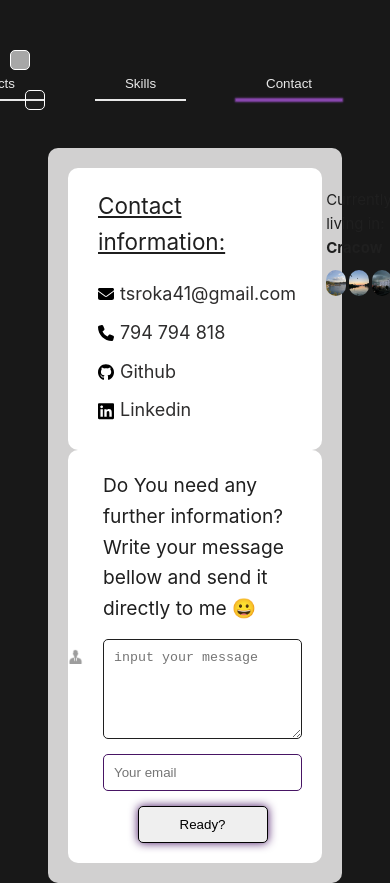
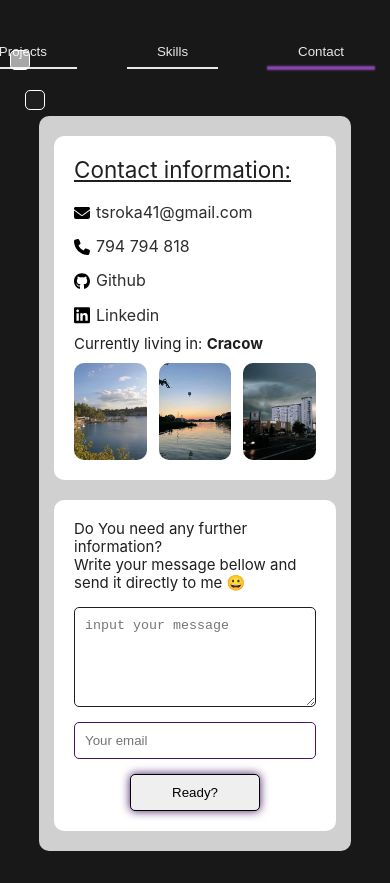
Before and after one commit to khamtaler/portfolio, a Vue app: page / in a window 390 px wide. Both pictures are taken after a click on the element "Contact". Built offline with nearby package versions, Linux system fonts and the light colour scheme.

Commit message:
initiation of responsiveness without mobile menu yet

```diff
--- a/src/App.vue
+++ b/src/App.vue
@@ -136,10 +136,7 @@ export default {
 	border-radius: 10px;
 	padding: 20px;
 }
-.homepage--sectionText,
-.homepage--sectionImage {
-	width: 50%;
-}
+
 .homepage--sectionImage {
 	mix-blend-mode: multiply;
 }
@@ -207,4 +204,46 @@ export default {
 .projects--image:hover {
 	transform: scale(1.05);
 }
+@media (min-width: 801px) {
+	.homepage--sectionText,
+	.homepage--sectionImage {
+		width: 50%;
+	}
+}
+@media (max-width: 800px) {
+	.projects {
+		flex-direction: column;
+	}
+	.section--contact {
+		flex-direction: column;
+	}
+	.contact {
+		gap: 20px;
+	}
+	.contact--information {
+		padding: 0px;
+	}
+	.contact--link {
+		font-size: 1rem;
+		margin-bottom: 10px;
+	}
+	.contact--city {
+		padding: 0;
+	}
+	.projects--image {
+		aspect-ratio: 1;
+		height: unset;
+		margin-bottom: 15px;
+	}
+	.homepage--sectionImage {
+		width: 100%;
+	}
+	.homepage--section {
+		flex-direction: column;
+		justify-content: center;
+		align-items: center;
+		width: 100%;
+		padding: 20px;
+	}
+}
 </style>
--- a/src/assets/base.css
+++ b/src/assets/base.css
@@ -65,7 +65,7 @@ body {
 	min-height: 100vh;
 
 	transition: color 0.5s, background-color 0.5s;
-	line-height: 1.6;
+	line-height: 1.2;
 	font-family: Inter, -apple-system, BlinkMacSystemFont, 'Segoe UI', Roboto, Oxygen, Ubuntu,
 		Cantarell, 'Fira Sans', 'Droid Sans', 'Helvetica Neue', sans-serif;
 	font-size: 15px;
@@ -95,3 +95,9 @@ a:hover {
 .dark p {
 	color: #1f1f1f;
 }
+
+@media (max-width: 800px) {
+	.hideMobile {
+		display: none;
+	}
+}
--- a/src/assets/main.css
+++ b/src/assets/main.css
@@ -19,3 +19,14 @@
 .button:hover {
 	cursor: pointer;
 }
+
+@media (max-width: 1000px) {
+	#app {
+		max-height: unset;
+	}
+}
+@media (max-width: 800px) {
+	#app {
+		padding: 1rem;
+	}
+}
--- a/src/components/ContactForm.vue
+++ b/src/components/ContactForm.vue
@@ -1,10 +1,10 @@
 <template>
 	<div class="contact">
-		<div class="contact--imageContainer">
+		<div class="contact--imageContainer hideMobile">
 			<img class="contact--image" src="../assets/images/avatar.jpg" />
 		</div>
 		<div class="contact--formContainer">
-			<h4 class="contact--formHeader">
+			<h4 class="">
 				Do You need any further information? <br />
 
 				Write your message bellow and send it directly to me &#128512;
@@ -121,4 +121,14 @@ export default {
 		width: 60%;
 	}
 }
+@media (max-width: 1000px) {
+	.contact--formHeader {
+		font-size: 1rem;
+	}
+}
+@media (min-width: 801px) {
+	.contact {
+		gap: 20px;
+	}
+}
 </style>
--- a/src/components/HobbyTile.vue
+++ b/src/components/HobbyTile.vue
@@ -17,10 +17,12 @@ export default {
 </script>
 
 <style lang="scss" scoped>
-.hobbyTile {
-	width: 30%;
-}
 .hobbyTile--desc {
 	text-align: center;
 }
+@media (min-width: 801px) {
+	.hobbyTile {
+		width: 30%;
+	}
+}
 </style>
--- a/src/components/ProjectTile.vue
+++ b/src/components/ProjectTile.vue
@@ -28,9 +28,6 @@ export default {
 </script>
 
 <style lang="scss" scoped>
-.projectTile {
-	width: 30%;
-}
 .projectTile--desc {
 	font-size: 18px;
 	text-align: center;
@@ -59,4 +56,15 @@ export default {
 		box-shadow: 0px 0px 3px 1px #471564;
 	}
 }
+
+@media (min-width: 801px) {
+	.projectTile {
+		width: 30%;
+	}
+}
+@media (max-width: 800px) {
+	.projectTile {
+		margin-bottom: 10px;
+	}
+}
 </style>
--- a/src/components/Tabs.vue
+++ b/src/components/Tabs.vue
@@ -37,7 +37,7 @@ import HobbyTile from './HobbyTile.vue';
 		</TabItem>
 	</Tab>
 	<Tab class="tab--content" v-if="currentTab === 'Experience'"
-		><TabItem class="tab--experience tabItem---vertical">
+		><TabItem class="tab--experience tabItem---layout">
 			<img class="tab--contentImage" src="../assets/images/Lively.webp" />
 			<div class="tab--desc">
 				<h3>Cracow University of Technology</h3>
@@ -47,14 +47,14 @@ import HobbyTile from './HobbyTile.vue';
 				<p>Spec: Data Science</p>
 			</div>
 		</TabItem>
-		<TabItem class="tab--experience tabItem---vertical">
+		<TabItem class="tab--experience tabItem---layout">
 			<img class="tab--contentImage" src="../assets/images/TuOglosLogo.webp" />
 			<div class="tab--desc">
 				<h3>Grupa 133 portali łącząca Polaków w Polsce i na całym świecie</h3>
 			</div>
 		</TabItem></Tab
 	>
-	<Tab class="tab--content tabItem---vertical" v-if="currentTab === 'Hobbies'">
+	<Tab class="tab--content tabItem---layout" v-if="currentTab === 'Hobbies'">
 		<HobbyTile title="Snowboard">
 			<img class="hobbyTile--image" src="../assets/images/Snowboard.webp"
 		/></HobbyTile>
@@ -96,10 +96,10 @@ export default {
 <style lang="scss" scoped>
 .tabs {
 	display: flex;
-	width: 90%;
-	margin: 0px auto 15px auto;
 	align-items: baseline;
 	justify-content: space-between;
+	width: 100%;
+	margin-bottom: 30px;
 }
 .tab {
 	flex-shrink: 1;
@@ -125,9 +125,9 @@ export default {
 	padding: 20px 0px;
 }
 .tab--desc {
-	width: 50%;
+	padding: 0px 10px;
 }
-.tabItem---vertical {
+.tabItem---layout {
 	display: flex;
 	flex-wrap: wrap;
 	align-items: center;
@@ -138,13 +138,12 @@ export default {
 	text-decoration: underline;
 }
 .tab--contentImage {
-	max-width: 30%;
+	max-width: 60%;
 }
 .hobbyTile--image {
 	width: 100%;
-	max-height: 200px;
 	object-fit: cover;
-	border-radius: 50px;
+	border-radius: 20px;
 }
 .light {
 	.active::before {
@@ -158,4 +157,30 @@ export default {
 		box-shadow: 0px 0px 3px 1px #471564;
 	}
 }
+@media (max-width: 1200px) {
+	.hobbyTile--image {
+		aspect-ratio: 1;
+	}
+}
+@media (min-width: 800px) {
+	.tabs {
+		width: 90%;
+		margin: 0px auto 15px auto;
+	}
+	.hobbyTile--image {
+		max-height: 200px;
+		border-radius: 50px;
+	}
+	.tab--contentImage {
+		max-width: 30%;
+	}
+	.tab--desc {
+		width: 50%;
+	}
+}
+@media (max-width: 600px) {
+	.tabItem---layout {
+		flex-direction: column;
+	}
+}
 </style>
--- a/src/components/Tile.vue
+++ b/src/components/Tile.vue
@@ -27,4 +27,10 @@ export default {};
 		background: #d1d0d0;
 	}
 }
+
+@media (max-width: 800px) {
+	.tile {
+		padding: 20px 15px;
+	}
+}
 </style>
```
